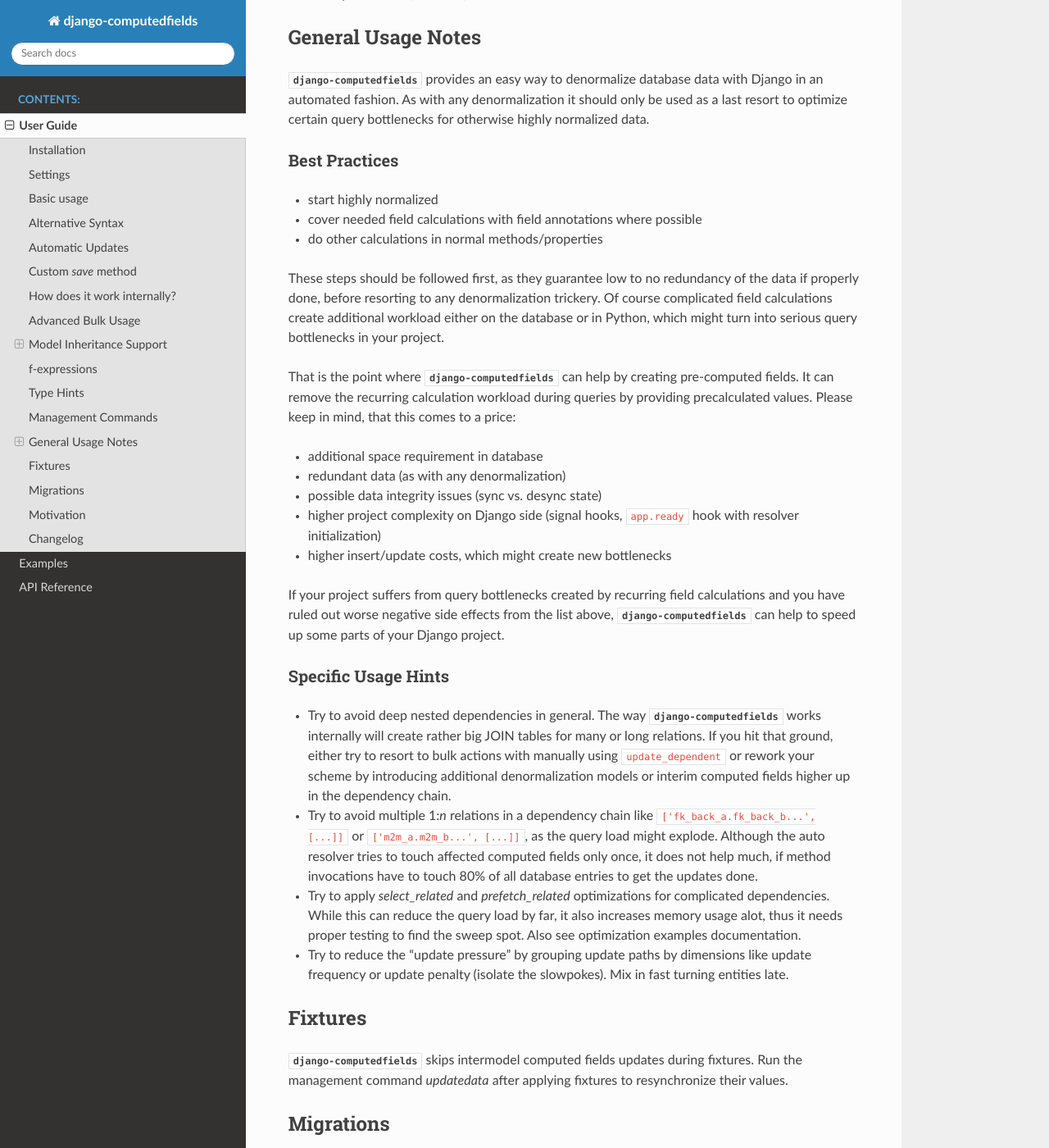
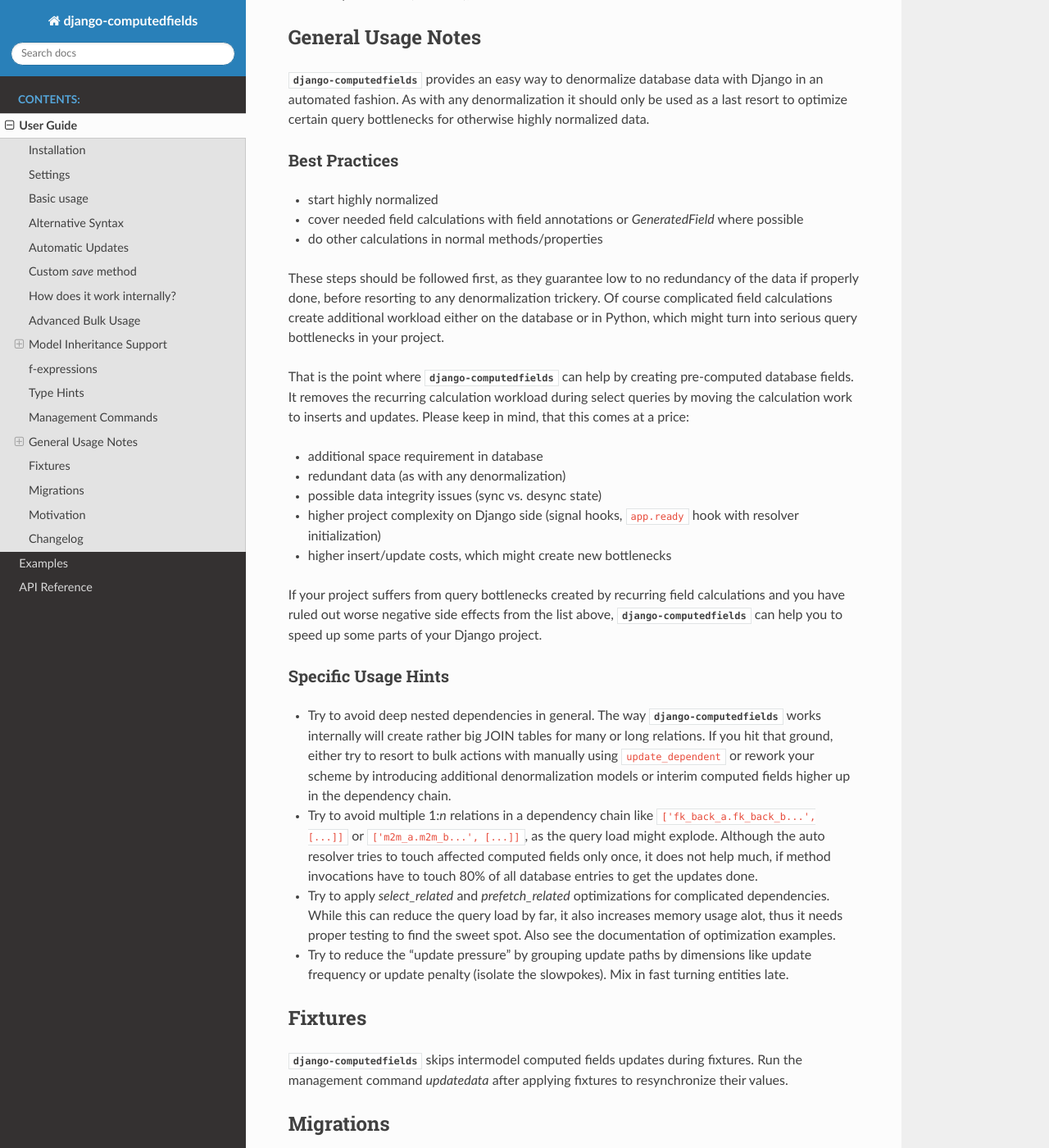
Before and after one commit to netzkolchose/django-computedfields, a Sphinx documentation site: the page built from docs/manual.rst, in a window 1280 px wide and 1400 px high, scrolled down 11540 px. Shown: the whole window at 82% size. Built offline with Sphinx 7.4.7 and the Read the Docs theme 3.1.0, drawn with Linux system fonts in a browser that asks for light colours; the version number is read from the project's files by our own code; some of the changed text lies outside the part shown.

```diff
--- a/docs/manual.rst
+++ b/docs/manual.rst
@@ -540,16 +540,18 @@ Best Practices
 ^^^^^^^^^^^^^^
 
 - start highly normalized
-- cover needed field calculations with field annotations where possible
+- cover needed field calculations with field annotations or `GeneratedField` where possible
 - do other calculations in normal methods/properties
 
 These steps should be followed first, as they guarantee low to no redundancy of the data if properly done,
 before resorting to any denormalization trickery. Of course complicated field calculations create
-additional workload either on the database or in Python, which might turn into serious query bottlenecks in your project.
+additional workload either on the database or in Python, which might turn into serious query bottlenecks
+in your project.
 
-That is the point where :mod:`django-computedfields` can help by creating pre-computed fields.
-It can remove the recurring calculation workload during queries by providing precalculated values.
-Please keep in mind, that this comes to a price:
+That is the point where :mod:`django-computedfields` can help by creating pre-computed database fields.
+It removes the recurring calculation workload during select queries by moving the calculation work
+to inserts and updates.
+Please keep in mind, that this comes at a price:
 
 - additional space requirement in database
 - redundant data (as with any denormalization)
@@ -559,7 +561,7 @@ Please keep in mind, that this comes to a price:
 
 If your project suffers from query bottlenecks created by recurring field calculations and
 you have ruled out worse negative side effects from the list above,
-:mod:`django-computedfields` can help to speed up some parts of your Django project.
+:mod:`django-computedfields` can help you to speed up some parts of your Django project.
 
 
 Specific Usage Hints
@@ -574,8 +576,8 @@ Specific Usage Hints
   affected computed fields only once, it does not help much, if method invocations have to touch 80%
   of all database entries to get the updates done.
 - Try to apply `select_related` and `prefetch_related` optimizations for complicated dependencies. While this can
-  reduce the query load by far, it also increases memory usage alot, thus it needs proper testing to find the sweep spot.
-  Also see optimization examples documentation.
+  reduce the query load by far, it also increases memory usage alot, thus it needs proper testing to find
+  the sweet spot. Also see the documentation of optimization examples.
 - Try to reduce the "update pressure" by grouping update paths by dimensions like update frequency or update penalty
   (isolate the slowpokes). Mix in fast turning entities late.
 
--- a/setup.py
+++ b/setup.py
@@ -27,7 +27,7 @@ setup(
     author_email='j.breitbart@netzkolchose.de',
     url='https://github.com/netzkolchose/django-computedfields',
     download_url=f'https://github.com/netzkolchose/django-computedfields/archive/{get_version()}.tar.gz',
-    keywords=['django', 'method', 'decorator',
+    keywords=['django', 'denormalization', 'method', 'decorator',
               'autoupdate', 'persistent', 'field'],
     classifiers=[
         'Development Status :: 4 - Beta',
```
Also changed, not shown: other parts of docs/manual.rst (+5 -5 lines), README.md (+1 -1 lines), docs/examples.rst (+40 -59 lines), 2 other files.
